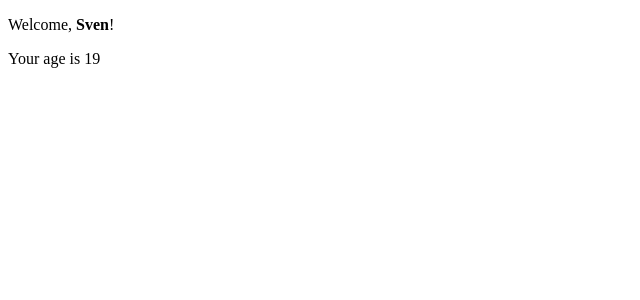
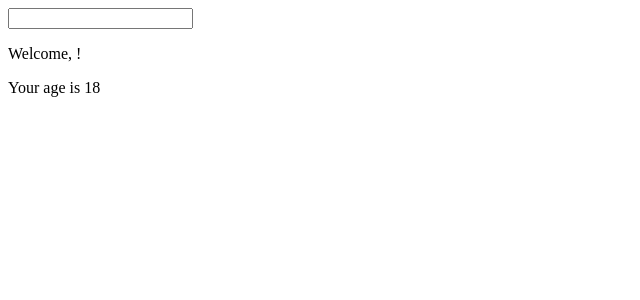
Before and after one commit to svenLrn/react, a React (Vite) app in the folder my-app/: page / in a window 1280 px wide. Shown: the top 300 px of the page, without its empty margins (0-640 px from the left). Built offline with nearby package versions, Linux system fonts and the light colour scheme.

Commit message:
ex 41 is done

```diff
--- a/my-app/src/App.jsx
+++ b/my-app/src/App.jsx
@@ -1,10 +1,10 @@
 
-import { Welcome } from "./Welcome";
+import { InteractiveWelcome } from "./InteractiveWelcome";
 
 export function App(){
     return(
         <div>
-            <Welcome name = {<strong>Sven</strong>} age = '19'/>
+            <InteractiveWelcome age = {18}/>
         </div>
     )
 }
--- /dev/null
+++ b/my-app/src/InteractiveWelcome.jsx
@@ -0,0 +1,18 @@
+import { useState } from "react";
+import { Welcome } from "./Welcome";
+
+export function InteractiveWelcome({age}){
+
+   const [inputValue, setInputValue] = useState('')
+
+    function handleInput(event) {
+        setInputValue(event.target.value)
+    }
+
+    return(
+        <div>
+            <input onChange={handleInput} type="text" value={inputValue} />
+            <Welcome age = {age} name ={inputValue}/>
+        </div>
+    )
+}
```
